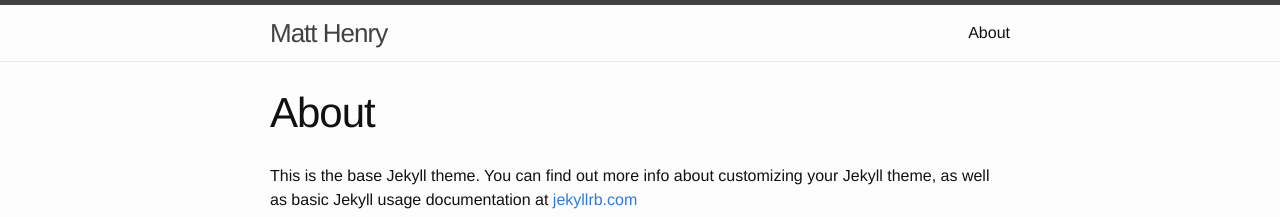
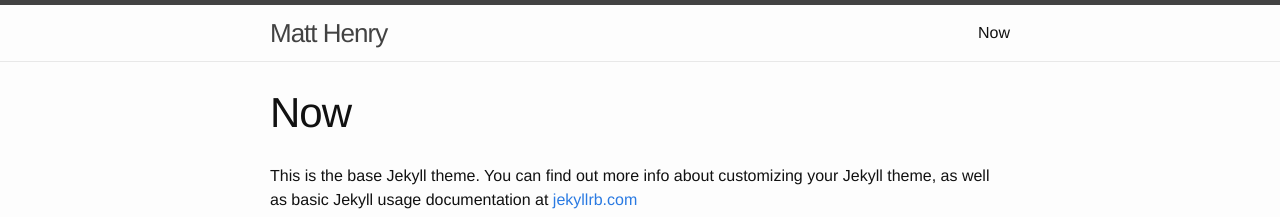
Before and after one commit to heymatthenry/heymatthenry.github.io, a Jekyll site: the page built from now.md, in a window 1280 px wide. Shown: the top 217 px of the page. Built offline with Jekyll 4.4.1, drawn with Linux system fonts in a browser that asks for light colours.

Commit message:
let's have a 'now' page instead of 'about'

```diff
--- a/about.md
+++ b/now.md
@@ -1,7 +1,7 @@
 ---
 layout: page
-title: About
-permalink: /about/
+title: Now
+permalink: /now/
 ---
 
 This is the base Jekyll theme. You can find out more info about customizing your Jekyll theme, as well as basic Jekyll usage documentation at [jekyllrb.com](http://jekyllrb.com/)
```
